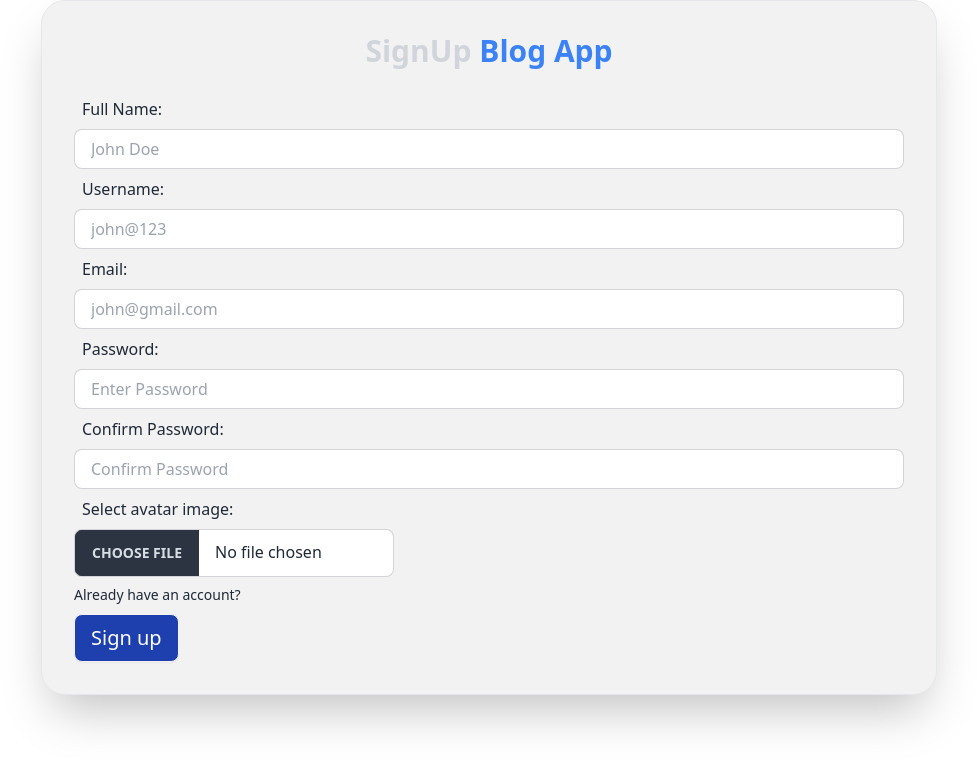
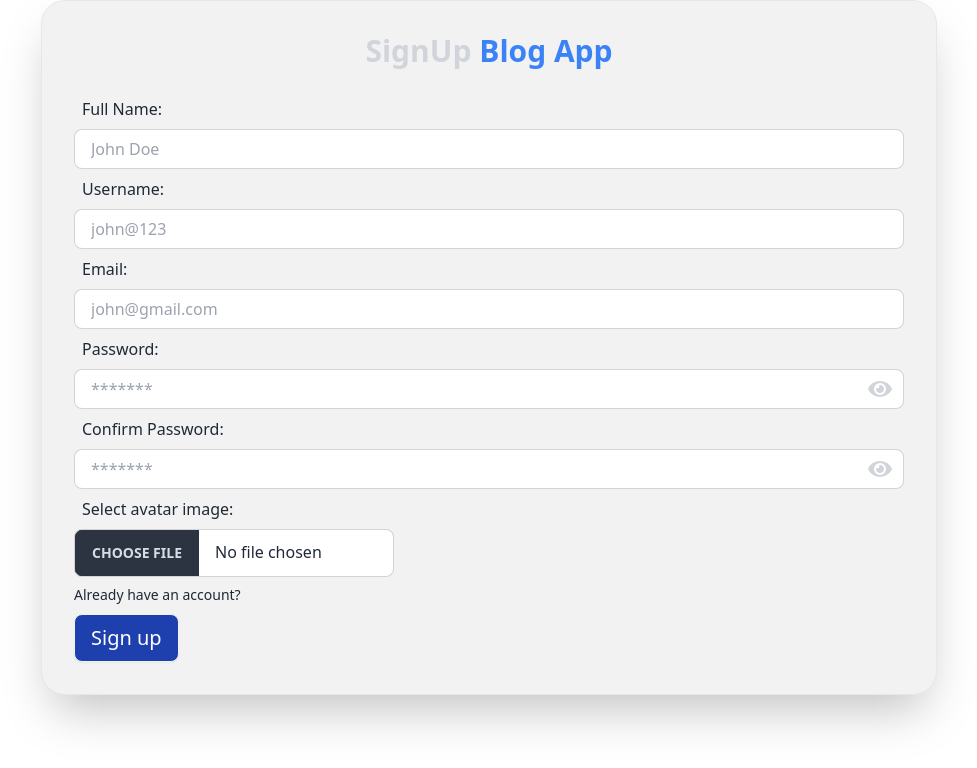
Before and after one commit to rajib010/MERN-BlogApp, a React (Vite) app in the folder frontend/: page /signup in a window 1280 px wide. Shown: the top 768 px of the page, without its empty margins (151-1128 px from the left). Built offline with nearby package versions, Linux system fonts and the light colour scheme.

Commit message:
added visibilty/invisibility feature to the password fields

```diff
--- a/frontend/src/pages/signup/Signup.jsx
+++ b/frontend/src/pages/signup/Signup.jsx
@@ -1,11 +1,11 @@
-import { useState } from 'react'
+import React, { useState } from 'react'
 import { Link } from 'react-router-dom'
 import useSignUp from '../../hooks/useSignup.js'
-
+import { FaEyeSlash, FaEye } from "react-icons/fa";
 
 const Signup = () => {
 
-  const initialInputs= {
+  const initialInputs = {
     fullName: "",
     userName: "",
     email: "",
@@ -13,8 +13,8 @@ const Signup = () => {
     confirmPassword: "",
     avatar: null
   }
-  const[inputs, setInputs] = useState(initialInputs);
-
+  const [inputs, setInputs] = useState(initialInputs);
+  const [showPassword, setShowPassword] = useState(false) //state to control password visibility
   const { loading, signup } = useSignUp();
 
   const handleSubmit = async (e) => {
@@ -25,10 +25,9 @@ const Signup = () => {
   }
 
   //separate function to handle the file upload
-  const handleFileChange = async (e) =>{
-    setInputs({...inputs, avatar:e.target.files[0]});
+  const handleFileChange = async (e) => {
+    setInputs({ ...inputs, avatar: e.target.files[0] });
   }
-
 
   return (
     <div className='flex justify-center items-center min-h-32'>
@@ -67,14 +66,24 @@ const Signup = () => {
             <label className='label p-2'>
               <span className="text-base label-text">Password: </span>
             </label>
-            <input type="password" placeholder='Enter Password' className='w-full input input-bordered h-10' value={inputs.password} onChange={(e) => setInputs({ ...inputs, password: e.target.value })} autoComplete='new-password' />
+            <div className="relative">
+              <input type={showPassword ? "text" : "password"} placeholder='*******' className='w-full input input-bordered h-10' value={inputs.password} onChange={(e) => setInputs({ ...inputs, password: e.target.value })} autoComplete='new-password' />
+              <button type="button" className='absolute inset-y-0 right-0 px-3 flex items-center focus:outline-none' onClick={() => setShowPassword(!showPassword)}>
+                {showPassword ? <FaEyeSlash className='h-6 w-6 text-gray-300' /> : <FaEye className='h-6 w-6 text-gray-300' />}
+              </button>
+            </div>
           </div>
 
           <div>
             <label className='label p-2'>
-              <span className="text-base label-text"> Confirm Password: </span>
+              <span className="text-base label-text">Confirm Password: </span>
             </label>
-            <input type="password" placeholder='Confirm Password' className='w-full input input-bordered h-10' value={inputs.confirmPassword} onChange={(e) => setInputs({ ...inputs, confirmPassword: e.target.value })} autoComplete='new-password' />
+            <div className="relative">
+              <input type={showPassword ? "text" : "password"} placeholder='*******' className='w-full input input-bordered h-10' value={inputs.confirmPassword} onChange={(e) => setInputs({ ...inputs, confirmPassword: e.target.value })} autoComplete='new-password' />
+              <button type="button" className='absolute inset-y-0 right-0 px-3 flex items-center focus:outline-none' onClick={() => setShowPassword(!showPassword)}>
+                {showPassword ? <FaEyeSlash className='h-6 w-6 text-gray-300' /> : <FaEye className='h-6 w-6 text-gray-300' />}
+              </button>
+            </div>
           </div>
 
           <div>
```
